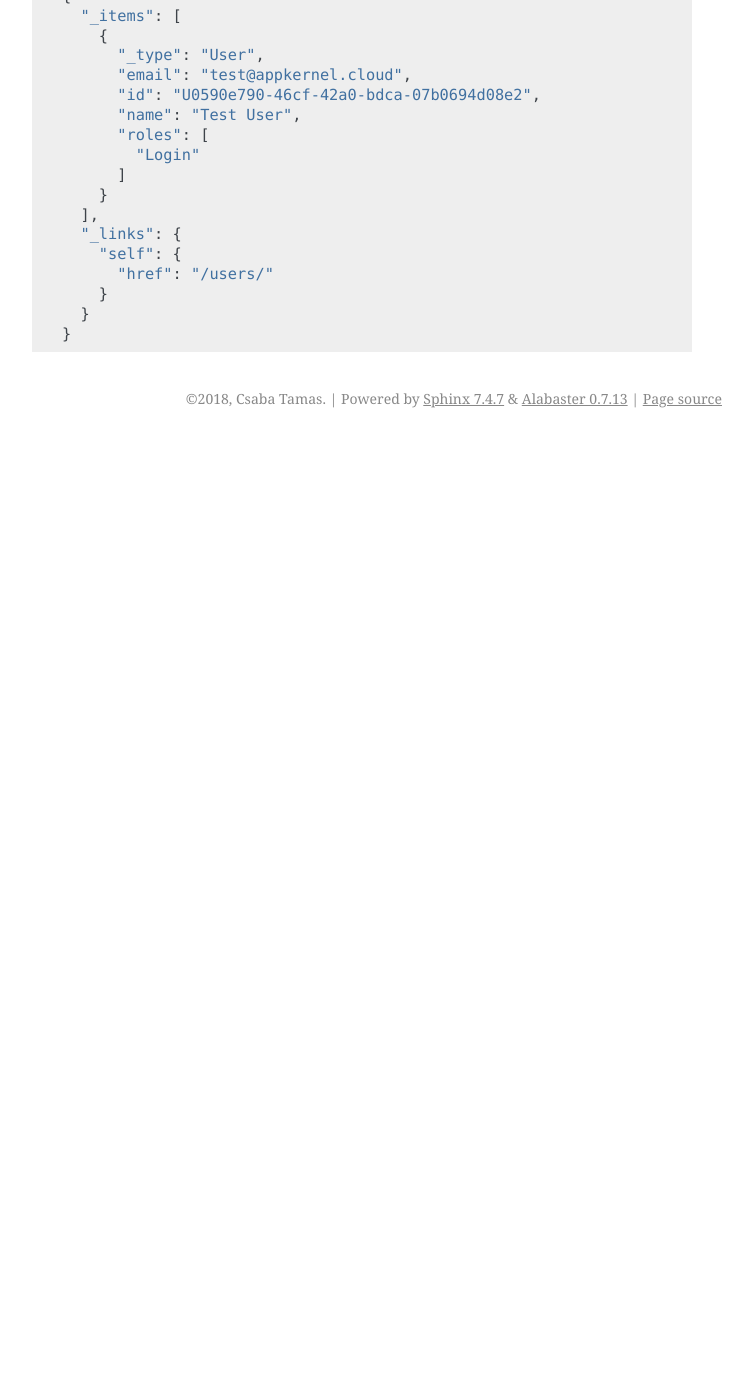
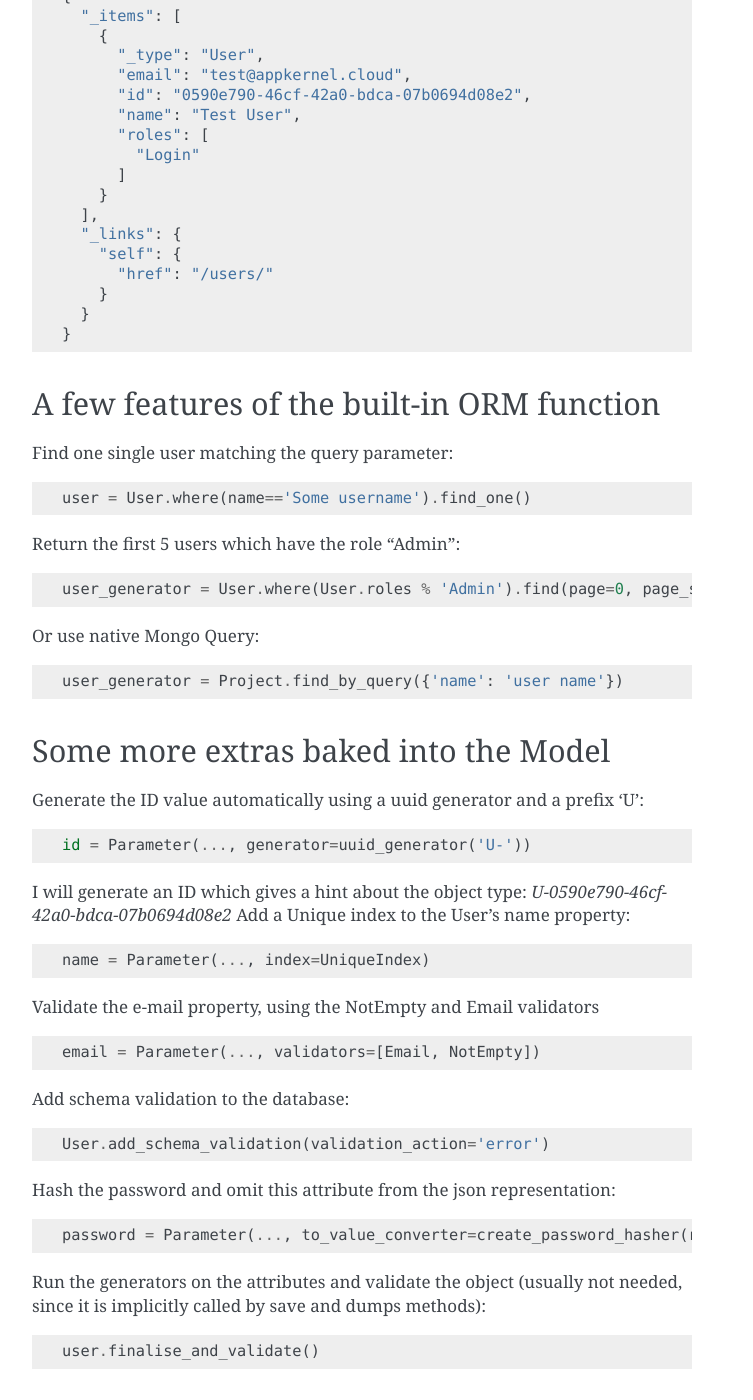
Before and after one commit to accelero-cloud/appkernel, a Sphinx documentation site: the page built from docs/index.rst, in a window 1280 px wide and 1400 px high, scrolled down 1545 px. Shown: the whole window, without its empty margins (388-1141 px from the left). Built offline with Sphinx 7.4.7, drawn with Linux system fonts in a browser that asks for light colours; before the commit the page ends 1983 px from its top, so only the background shows below that; some of the changed text lies outside the part shown.

Commit message:
prepping the docs

```diff
--- a/docs/index.rst
+++ b/docs/index.rst
@@ -66,7 +66,7 @@ Now we can test it by using curl: ::
        {
          "_type": "User",
          "email": "test@appkernel.cloud",
-         "id": "U0590e790-46cf-42a0-bdca-07b0694d08e2",
+         "id": "0590e790-46cf-42a0-bdca-07b0694d08e2",
          "name": "Test User",
          "roles": [
            "Login"
@@ -79,3 +79,38 @@ Now we can test it by using curl: ::
        }
      }
    }
+
+A few features of the built-in ORM function
+-------------------------------------------
+
+Find one single user matching the query parameter: ::
+
+   user = User.where(name=='Some username').find_one()
+Return the first 5 users which have the role "Admin": ::
+
+   user_generator = User.where(User.roles % 'Admin').find(page=0, page_size=5)
+Or use native Mongo Query: ::
+
+   user_generator = Project.find_by_query({'name': 'user name'})
+
+Some more extras baked into the Model
+-------------------------------------
+Generate the ID value automatically using a uuid generator and a prefix 'U': ::
+
+   id = Parameter(..., generator=uuid_generator('U-'))
+I will generate an ID which gives a hint about the object type: *U-0590e790-46cf-42a0-bdca-07b0694d08e2*
+Add a Unique index to the User's name property: ::
+
+   name = Parameter(..., index=UniqueIndex)
+Validate the e-mail property, using the NotEmpty and Email validators ::
+
+   email = Parameter(..., validators=[Email, NotEmpty])
+Add schema validation to the database: ::
+
+   User.add_schema_validation(validation_action='error')
+Hash the password and omit this attribute from the json representation: ::
+
+   password = Parameter(..., to_value_converter=create_password_hasher(rounds=10), omit=True)
+Run the generators on the attributes and validate the object (usually not needed, since it is implicitly called by save and dumps methods): ::
+
+   user.finalise_and_validate()
```
Also changed, not shown: docs/contents.rst.inc (+4 -3 lines), docs/motivation.rst (added, +38 -0 lines).
